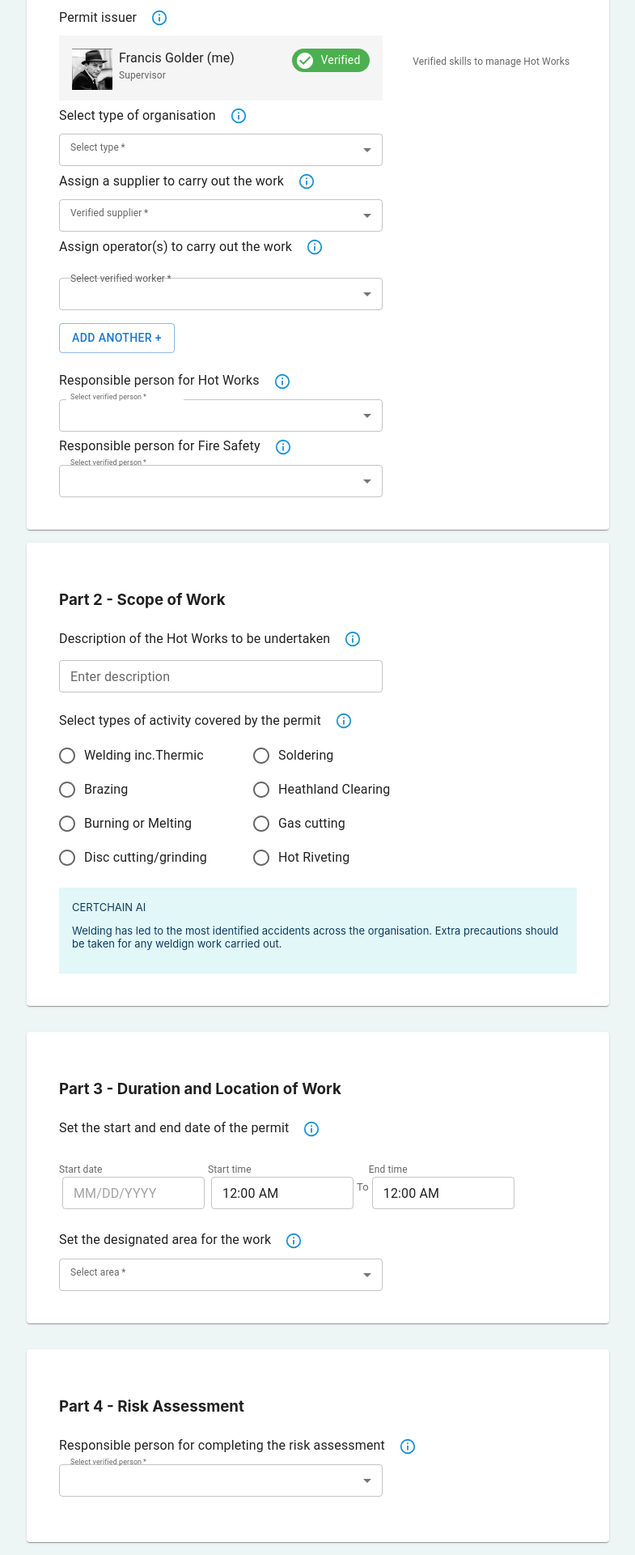
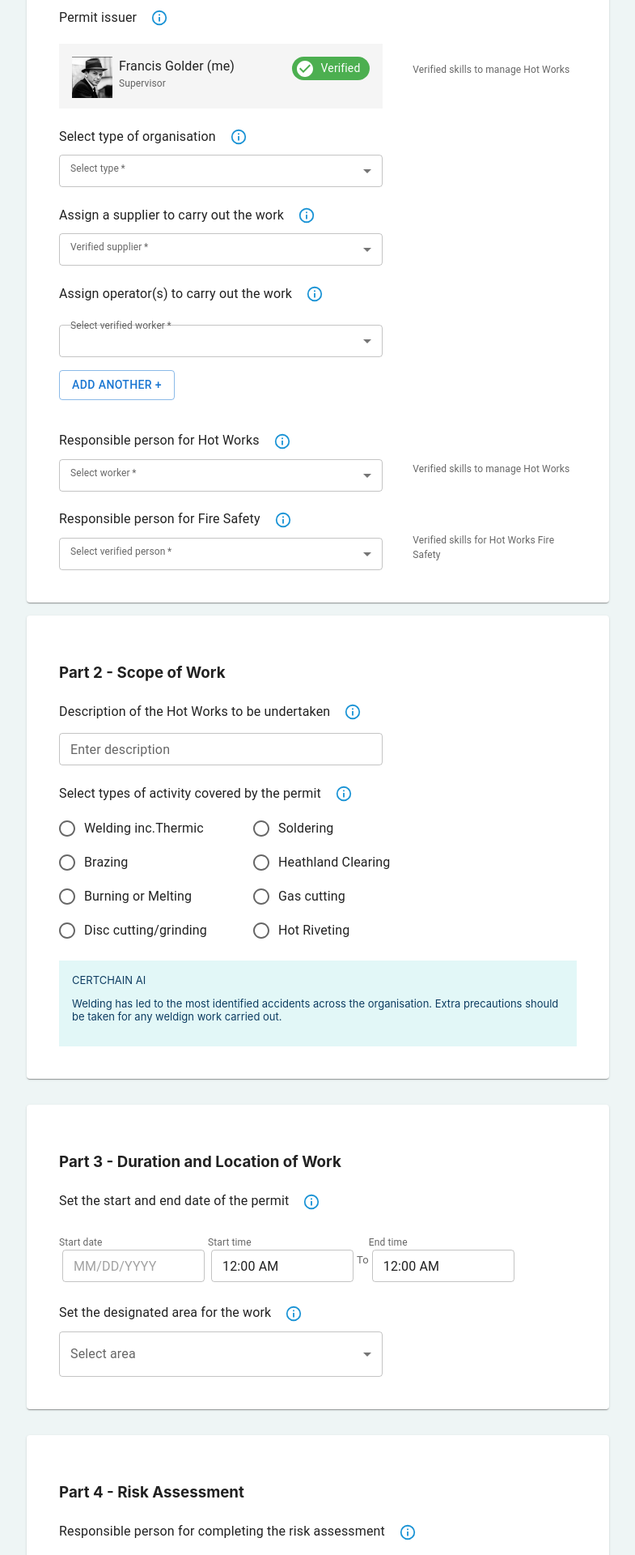
Before and after one commit to Catherinen29/skunkworks, a React (Create React App) app: page / in a window 1280 px wide. Shown: the part 500-2420 px from the top of the page at 81% size, without its empty margins (247-1032 px from the left). Built offline with nearby package versions, Linux system fonts and the light colour scheme.

Commit message:
Tidy up & insert verified icons.

```diff
--- a/src/components/newPermit/Part1.js
+++ b/src/components/newPermit/Part1.js
@@ -1,5 +1,5 @@
-import { Alert, Box, Button, FormControl, Grid, InputLabel, MenuItem, Paper, Select,
-    TableBody, TableRow, Tooltip, Typography, createTheme } from "@mui/material"
+import { Alert, Box, Button, FormControl, Grid, InputLabel, MenuItem, Paper, Select, TableContainer,
+    TableBody, TableRow, TextField, Tooltip, Typography, createTheme, Table} from "@mui/material"
 import { useEffect, useState } from "react"
 import Frank from '../../frank.png'
 import CheckCircleIcon from '@mui/icons-material/CheckCircle';
@@ -12,8 +12,8 @@ const [organisationType, setOrganisationType] = useState('')
 const [supplier, setSupplier] = useState('')
 const [operators, setOperators] = useState([])
 const [numOfSelectFields, setNumOfSelectFields] = useState(1)
-const [respForHotWorks, setRespForHotWorks] = useState({})
-const [respForFireSafety, setRespForFireSafety] = useState({})
+const [respForHotWorks, setRespForHotWorks] = useState('')
+const [respForFireSafety, setRespForFireSafety] = useState('')
 
 const handleOrganisation = (e) => {
     setOrganisationType(e.target.value)
@@ -37,15 +37,17 @@ const addField = () => {
 
 const handleHotWorks = (e) => {
     setRespForHotWorks(e.target.value)
+    console.log('organisation: ', e.target.value)
 }
 
 const handleFireSafety= (e) => {
     setRespForFireSafety(e.target.value)
+    console.log('organisation: ', e.target.value)
 }
 
 console.log(users)
 return(
-    <Paper component='section' sx={{
+    <Paper sx={{
             width: '40rem',
             bgcolor: '#ffffff',
             borderRadius: 1,
@@ -53,9 +55,10 @@ return(
             >
     <h3>Part 1 - Hot Works Permit Details</h3>
 
-
+    <TableContainer>
+        <Table>
     <TableBody>
-        <TableRow sx={{height: '25px', display: 'flex'}}>
+        <TableRow sx={{height: '35px', display: 'flex'}}>
             <Typography sx={{py: '0.4rem'}}>Permit issuer</Typography>
             <Tooltip title='Full name of person issuing the permit'>
                 <Alert variant='outlined' severity='info'
@@ -63,7 +66,8 @@ return(
                     ml: '0.5rem', px: 1, py: 0 }}></Alert>
             </Tooltip>
         </TableRow>
-    </TableBody>
+    </TableBody></Table>
+    </TableContainer>
 
 <Grid container spacing={2}>
     <Grid item xs={8}>
@@ -74,7 +78,7 @@ return(
 
         <Box sx={{display: 'flex', flexDirection: 'row'}}>
             <Box>
-            <img src={Frank} width={50}></img>
+            <img src={Frank} width={50} alt="User_image"></img>
             </Box>
             <Box sx={{mx: 1}}>
                 <Typography>{users[0].name} </Typography>
@@ -90,11 +94,7 @@ return(
                     <Typography sx={{color: 'white', fontSize: 14, alignSelf: 'center', m: '0.5rem'}}>Verified</Typography>
             </Box>
         </Box>
-
-
     </Grid>
-
-
 
         <Grid item xs={4} sx={{alignSelf: 'center'}}>
             <Typography sx={{fontSize: 12, color: 'rgba(0, 0, 0, 0.6)'}}>
@@ -103,24 +103,21 @@ return(
 </Grid>
 
 
-        <div>
-        <TableBody>
-        <TableRow sx={{height: '25px', display: 'flex'}}>
+        <Box>
+        <Box sx={{height: '25px', display: 'flex', mt: '1rem'}}>
             <Typography sx={{py: '0.4rem'}}>Select type of organisation</Typography>
             <Tooltip title='Select the organisation type'>
                 <Alert variant="outlined" severity="info"
                     sx={{borderColor: '#ffffff',
                     ml: '0.5rem', px: 1, py: 0 }}></Alert>
             </Tooltip>
-        </TableRow>
-        </TableBody>
+        </Box>
 
         <FormControl required size='small' sx={{display: 'block',
                 width: '25rem', mt: 2 }}>
         <InputLabel sx={{fontSize: 12, width: '100%'}}>Select type</InputLabel>
             <Select
             value={organisationType}
-            label='Select Type *'
             onChange={handleOrganisation}
             sx={{width: '25rem'}}
             >
@@ -129,19 +126,17 @@ return(
                 <MenuItem value='Carpentry'>Carpentry</MenuItem>
             </Select>
         </FormControl>
-        </div>
+        </Box>
 
-        <div>
-        <TableBody>
-        <TableRow sx={{height: '25px', display: 'flex'}}>
+        <Box>
+        <Box sx={{height: '25px', display: 'flex', mt: '1rem'}}>
             <Typography sx={{py: '0.4rem'}}>Assign a supplier to carry out the work</Typography>
             <Tooltip title='Select the supplier'>
                 <Alert variant='outlined' severity='info'
                     sx={{borderColor: '#ffffff',
                     ml: '0.5rem', px: 1, py: 0 }}></Alert>
             </Tooltip>
-        </TableRow>
-        </TableBody>
+        </Box>
 
         <FormControl required size='small' sx={{display: 'block',
                 mt: 2 }}>
@@ -156,19 +151,17 @@ return(
                 <MenuItem value='Wickes'>Wickes</MenuItem>
             </Select>
         </FormControl>
-        </div>
+        </Box>
 
-        <div>
-        <TableBody>
-        <TableRow sx={{height: '25px', display: 'flex'}}>
+        <Box>
+        <Box sx={{height: '25px', display: 'flex', mt: '1rem'}}>
             <Typography sx={{py: '0.4rem'}}>Assign operator(s) to carry out the work</Typography>
             <Tooltip title='Select the supplier'>
                 <Alert variant='outlined' severity="info"
                     sx={{borderColor: '#ffffff',
                     ml: '0.5rem', px: 1, py: 0 }}></Alert>
             </Tooltip>
-        </TableRow>
-        </TableBody>
+        </Box>
 
         <FormControl required size='small' sx={{display: 'block',
                 mt: 2 }}>
@@ -181,93 +174,128 @@ return(
                 onChange={(e) => handleOperator(e, index)}
                 sx={{width: '25rem', mt: 2}}
                 >
-                <MenuItem value={users[0]}>{users[0].name}</MenuItem>
-                <MenuItem value={users[1]}>{users[1].name}</MenuItem>
-                <MenuItem value={users[2]}>{users[2].name}</MenuItem>
-                <MenuItem value={users[3]}>{users[3].name}</MenuItem>
-                <MenuItem value={users[4]}>{users[4].name}</MenuItem>
+                <MenuItem value='Francis Golder (me)'>Francis Golder (me)</MenuItem>
+                <MenuItem value='Jan Goldstein'>Jan Goldstein</MenuItem>
+                <MenuItem value='Tilda Swinton'>Tilda Swinton</MenuItem>
+                <MenuItem value='Bill Nighy'>Bill Nighy</MenuItem>
+                <MenuItem value='Ralph Fiennes'>Ralph Fiennes</MenuItem>
             </Select>
         ))
         }
 
-        <div>
+        <Box>
             <Button  variant='outlined' onClick={addField} sx={{my: 2}}>ADD ANOTHER +</Button>
-        </div>
+        </Box>
 
         </FormControl>
-        </div>
+        </Box>
 
-
-        <TableBody>
-        <TableRow sx={{height: '25px', display: 'flex'}}>
+        <Box sx={{height: '25px', display: 'flex', mt: '1rem'}}>
             <Typography sx={{py: '0.4rem'}}>Responsible person for Hot Works</Typography>
             <Tooltip title='Select the name of the person'>
-                <Alert variant='outlined' severity='info'
+                <Alert variant="outlined" severity="info"
                     sx={{borderColor: '#ffffff',
                     ml: '0.5rem', px: 1, py: 0 }}></Alert>
             </Tooltip>
-        </TableRow>
-        </TableBody>
+        </Box>
 
         <Grid container spacing={2}>
             <Grid item  xs={8}>
-        <FormControl required size='small' sx={{display: 'block',
-                width: '90%', mt: 2 }}>
-        <InputLabel sx={{fontSize: 12}}>Select verified person</InputLabel>
+
+        <FormControl required size='small' sx={{display: 'flex',
+                width: '25rem', mt: 2 }}>
+        <InputLabel sx={{fontSize: 12, width: '100%'}}>Select worker</InputLabel>
             <Select
             value={respForHotWorks}
-            label='Select verified person *'
             onChange={handleHotWorks}
-            sx={{width: '25rem'}}>
-                <MenuItem value={users[0]}>{users[0].name}</MenuItem>
-                <MenuItem value={users[1]}>{users[1].name}</MenuItem>
-                <MenuItem value={users[5]}>{users[5].name}</MenuItem>
+            sx={{width: '25rem', height: '2.5rem'}}
+            >
+            <MenuItem value='Helena Bonham Carter' sx={{justifyContent: 'space-between'}}>Helena Bonham Carter
+                 <Box sx={{width: '6rem', height: '1.8rem', bgcolor: '#4caf50',
+                    borderRadius: 50, display: 'flex', justifyContent: 'center',
+                    alignItems: 'center'}}>
+                    <CheckCircleIcon style={{fill: 'white', m: '0.5rem'}}></CheckCircleIcon>
+                    <Typography sx={{color: 'white', fontSize: 14, alignSelf: 'center', m: '0.5rem'}}>Verified</Typography>
+                  </Box>
+
+                </MenuItem>
+            <MenuItem value='Bill Nighy' sx={{justifyContent: "space-between"}}>Bill Nighy
+             <Box sx={{width: '6rem', height: '1.8rem', bgcolor: '#4caf50',
+                    borderRadius: 50, display: 'flex', justifyContent: 'center',
+                    alignItems: 'center'}}>
+                    <CheckCircleIcon style={{fill: 'white', m: '0.5rem'}}></CheckCircleIcon>
+                    <Typography sx={{color: 'white', fontSize: 14, alignSelf: 'center', m: '0.5rem'}}>Verified</Typography>
+                  </Box>
+                </MenuItem>
+            <MenuItem value='Ralph Fiennes' sx={{justifyContent: "space-between"}}>Ralph Fiennes
+             <Box sx={{width: '6rem', height: '1.8rem', bgcolor: '#4caf50',
+                    borderRadius: 50, display: 'flex', justifyContent: 'center',
+                    alignItems: 'center'}}>
+                    <CheckCircleIcon style={{fill: 'white', m: '0.5rem'}}></CheckCircleIcon>
+                    <Typography sx={{color: 'white', fontSize: 14, alignSelf: 'center', m: '0.5rem'}}>Verified</Typography>
+                  </Box>
+                </MenuItem>
             </Select>
         </FormControl>
             </Grid>
 
-        {respForHotWorks.verified
-            ? <Grid item xs={4} sx={{alignSelf: 'center'}}>
+            <Grid item xs={4} sx={{alignSelf: 'center'}}>
                 <Typography sx={{fontSize: 12, color: 'rgba(0, 0, 0, 0.6)'}}>
                 Verified skills to manage Hot Works</Typography>
                 </Grid>
-            : null }
         </Grid>
 
-
-        <TableBody>
-        <TableRow sx={{height: '25px', display: 'flex'}}>
+        <Box sx={{height: '25px', display: 'flex', mt: '1rem'}}>
             <Typography sx={{py: '0.4rem'}}>Responsible person for Fire Safety</Typography>
             <Tooltip title='Select the name of the person'>
                 <Alert variant='outlined' severity='info'
                     sx={{borderColor: '#ffffff',
                     ml: '0.5rem', px: 1, py: 0 }}></Alert>
             </Tooltip>
-        </TableRow>
-        </TableBody>
+        </Box>
 
         <Grid container spacing={2}>
             <Grid item  xs={8}>
         <FormControl required size='small' sx={{display: 'block',
-                width: '25rem', mt: 2 }}>
+                mt: 2 }}>
         <InputLabel sx={{fontSize: 12}}>Select verified person</InputLabel>
             <Select
             value={respForFireSafety}
+            label='Select verified worker *'
             onChange={handleFireSafety}
             sx={{width: '25rem'}}>
-                <MenuItem value={users[0]}>{users[0].name}</MenuItem>
-                <MenuItem value={users[2]}>{users[2].name}</MenuItem>
-                <MenuItem value={users[4]}>{users[4].name}</MenuItem>
+                <MenuItem value='Jan Goldstein' sx={{justifyContent: "space-between"}}>Jan Goldstein
+                <Box sx={{width: '6rem', height: '1.8rem', bgcolor: '#4caf50',
+                    borderRadius: 50, display: 'flex', justifyContent: 'center',
+                    alignItems: 'center'}}>
+                    <CheckCircleIcon style={{fill: 'white', m: '0.5rem'}}></CheckCircleIcon>
+                    <Typography sx={{color: 'white', fontSize: 14, alignSelf: 'center', m: '0.5rem'}}>Verified</Typography>
+                  </Box>
+                </MenuItem>
+                <MenuItem value='Tilda Swinton' sx={{justifyContent: "space-between"}}>Tilda Swinton
+                <Box sx={{width: '6rem', height: '1.8rem', bgcolor: '#4caf50',
+                    borderRadius: 50, display: 'flex', justifyContent: 'center',
+                    alignItems: 'center'}}>
+                    <CheckCircleIcon style={{fill: 'white', m: '0.5rem'}}></CheckCircleIcon>
+                    <Typography sx={{color: 'white', fontSize: 14, alignSelf: 'center', m: '0.5rem'}}>Verified</Typography>
+                  </Box>
+                </MenuItem>
+                <MenuItem value={users[1]} sx={{justifyContent: "space-between"}}>Bill Nighy<Box sx={{width: '6rem', height: '1.8rem', bgcolor: '#4caf50',
+                    borderRadius: 50, display: 'flex', justifyContent: 'center',
+                    alignItems: 'center'}}>
+                    <CheckCircleIcon style={{fill: 'white', m: '0.5rem'}}></CheckCircleIcon>
+                    <Typography sx={{color: 'white', fontSize: 14, alignSelf: 'center', m: '0.5rem'}}>Verified</Typography>
+                  </Box>
+                </MenuItem>
             </Select>
         </FormControl>
             </Grid>
 
-        {respForFireSafety.verified
-            ? <Grid item xs={4} sx={{alignSelf: 'center'}}>
+        <Grid item xs={4} sx={{alignSelf: 'center'}}>
                 <Typography sx={{fontSize: 12, color: 'rgba(0, 0, 0, 0.6)'}}>
-                Verified skills for Hot Works Safety</Typography>
+                Verified skills for Hot Works Fire Safety</Typography>
                 </Grid>
-            : null }
+
         </Grid>
 
 
--- a/src/components/newPermit/Part3.js
+++ b/src/components/newPermit/Part3.js
@@ -1,5 +1,5 @@
 import { Alert, Box, FormControl, FormControlLabel, InputLabel, MenuItem, Paper,
-    Select, TableBody, TableRow,
+    Select, TextField, TableBody, TableRow,
     Tooltip, Typography, createTheme } from "@mui/material"
 import { DatePicker } from "@mui/x-date-pickers"
 import { TimePicker } from "@mui/x-date-pickers"
@@ -99,10 +99,10 @@ const handleChangeArea = (e) => {
         </TableBody>
         <FormControl required size='small' sx={{display: 'block',
                 mt: 2 }}>
-            <InputLabel sx={{fontSize: 12}}>Select area</InputLabel>
-            <Select
+            <TextField
+                select
                 value={area}
-                label='Select area *'
+                label='Select area'
                 onChange={handleChangeArea}
                 sx={{width: '25rem'}}
                 >
@@ -110,7 +110,7 @@ const handleChangeArea = (e) => {
                 <MenuItem value="Hospital Block B">Hospital Block B</MenuItem>
                 <MenuItem value="Hospital Block C">Hospital Block C</MenuItem>
                 <MenuItem value="Hospital Block D">Hospital Block D</MenuItem>
-            </Select>
+            </TextField>
         </FormControl>
         </div>
         </Paper>
--- a/src/components/newPermit/Part4.js
+++ b/src/components/newPermit/Part4.js
@@ -1,7 +1,9 @@
 import { Alert, FormControl, Grid, InputLabel, MenuItem, Paper, Select, TableBody, TableRow,
-    Typography, Tooltip } from "@mui/material"
+    Box, Typography, Tooltip, TextField } from "@mui/material"
 import { useState } from "react"
 import AssignmentIndIcon from '@mui/icons-material/AssignmentInd';
+import CheckCircleIcon from '@mui/icons-material/CheckCircle';
+
 
 export default function Part4(props) {
 
@@ -11,6 +13,7 @@ const [riskAssessor, setRiskAssessor] = useState({})
 
 const handleRiskAssessor = (e) => {
     setRiskAssessor(e.target.value)
+    console.log(riskAssessor)
 }
 
     return (
@@ -26,7 +29,7 @@ const handleRiskAssessor = (e) => {
         <TableBody>
         <TableRow sx={{height: '25px', display: 'flex'}}>
             <Typography sx={{py: '0.4rem'}}>Responsible person for completing the risk assessment</Typography>
-            <Tooltip title='Select name of responsible person'>
+            <Tooltip title='Select verified'>
                 <Alert variant='outlined' severity='info'
                     sx={{borderColor: '#ffffff',
                     ml: '0.5rem', px: 1, py: 0 }}></Alert>
@@ -37,16 +40,37 @@ const handleRiskAssessor = (e) => {
         <Grid container spacing={2}>
             <Grid item  xs={8}>
         <FormControl required size='small' sx={{display: 'block',
-            width: '25rem', my: 2 }}>
-        <InputLabel sx={{fontSize: 12}}>Select verified person</InputLabel>
-            <Select
+            width: '25rem', mb: 1, mt: '2rem'}}>
+            <TextField
+                select
                 value={riskAssessor}
                 onChange={handleRiskAssessor}
+                label='Select verified person'
                 sx={{width: '25rem'}}>
-            <MenuItem value={users[2]}>{users[2].name}</MenuItem>
-            <MenuItem value={users[1]}>{users[1].name}</MenuItem>
-            <MenuItem value={users[5]}>{users[5].name}</MenuItem>
-            </Select>
+            <MenuItem value='Francis Golder (me)' sx={{justifyContent: "space-between"}}>Francis Golder (me)
+                <Box sx={{width: '6rem', bgcolor: '#4caf50',
+                    borderRadius: 50, display: 'flex', justifyContent: 'center',
+                    alignItems: 'center'}}>
+                    <CheckCircleIcon style={{fill: 'white', m: '0.5rem'}}></CheckCircleIcon>
+                    <Typography sx={{color: 'white', fontSize: 14, alignSelf: 'center', m: '0.5rem'}}>Verified</Typography>
+                  </Box>
+                </MenuItem>
+            <MenuItem value='Jan Goldstein' sx={{justifyContent: "space-between"}}>Jan Goldstein <Box sx={{width: '6rem', bgcolor: '#4caf50',
+                    borderRadius: 50, display: 'flex', justifyContent: 'center',
+                    alignItems: 'center'}}>
+                    <CheckCircleIcon style={{fill: 'white', m: '0.5rem'}}></CheckCircleIcon>
+                    <Typography sx={{color: 'white', fontSize: 14, alignSelf: 'center', m: '0.5rem'}}>Verified</Typography>
+                  </Box>
+                </MenuItem>
+            <MenuItem value='Tilda Swinton' sx={{justifyContent: "space-between"}}>Tilda Swinton
+                <Box sx={{width: '6rem', bgcolor: '#4caf50',
+                    borderRadius: 50, display: 'flex', justifyContent: 'center',
+                    alignItems: 'center'}}>
+                    <CheckCircleIcon style={{fill: 'white', m: '0.5rem'}}></CheckCircleIcon>
+                    <Typography sx={{color: 'white', fontSize: 14, alignSelf: 'center', m: '0.5rem'}}>Verified</Typography>
+                  </Box>
+                </MenuItem>
+            </TextField>
         </FormControl>
         </Grid>
 
--- a/src/components/newPermit/Part6.js
+++ b/src/components/newPermit/Part6.js
@@ -1,13 +1,15 @@
 import { Box, Checkbox, FormControl, Grid, InputLabel, MenuItem, Paper, Select,
-    TableBody, TableRow, Typography, Tooltip, Alert } from "@mui/material"
+    TableBody, TableRow, TextField, Typography, Tooltip, Alert } from "@mui/material"
 import { useState } from "react"
 import AssignmentIndIcon from '@mui/icons-material/AssignmentInd';
+import CheckCircleIcon from '@mui/icons-material/CheckCircle';
+
 
 export default function Part6(props) {
 
 let users = props.users
 
-const [fireWatch, setFireWatch ] = useState({})
+const [fireWatch, setFireWatch ] = useState()
 const [watchDuration, setWatchDuration] = useState()
 const [photoRequired, setPhotoRequired] = useState(false)
 
@@ -43,31 +45,51 @@ const handleWatchDuration = (e) => {
         <Grid container spacing={2}>
             <Grid item  xs={8}>
         <FormControl required size="small" sx={{display: 'block',
-                width: '90%', mt: 2 }}>
-        <InputLabel sx={{fontSize: 12}}>Select verified person</InputLabel>
-            <Select
+                width: '90%', mb: 1, mt: '2rem' }}>
+        <TextField
+                select
             value={fireWatch}
             onChange={handleFireWatch}
+            label='Select verified person'
             sx={{width: '25rem'}}>
-            <MenuItem value={users[0]}>{users[0].name}</MenuItem>
-            <MenuItem value={users[3]}>{users[3].name}</MenuItem>
-            <MenuItem value={users[5]}>{users[5].name}</MenuItem>
-            </Select>
+            <MenuItem value='Francis Golder (me)' sx={{justifyContent: "space-between"}}>Francis Golder (me)
+                <Box sx={{width: '6rem', bgcolor: '#4caf50',
+                    borderRadius: 50, display: 'flex', justifyContent: 'center',
+                    alignItems: 'center'}}>
+                    <CheckCircleIcon style={{fill: 'white', m: '0.5rem'}}></CheckCircleIcon>
+                    <Typography sx={{color: 'white', fontSize: 14, alignSelf: 'center', m: '0.5rem'}}>Verified</Typography>
+                  </Box>
+                </MenuItem>
+            <MenuItem value='Jan Goldstein' sx={{justifyContent: "space-between"}}>Jan Goldstein <Box sx={{width: '6rem', bgcolor: '#4caf50',
+                    borderRadius: 50, display: 'flex', justifyContent: 'center',
+                    alignItems: 'center'}}>
+                    <CheckCircleIcon style={{fill: 'white', m: '0.5rem'}}></CheckCircleIcon>
+                    <Typography sx={{color: 'white', fontSize: 14, alignSelf: 'center', m: '0.5rem'}}>Verified</Typography>
+                  </Box>
+                </MenuItem>
+            <MenuItem value='Tilda Swinton' sx={{justifyContent: "space-between"}}>Tilda Swinton
+                <Box sx={{width: '6rem', bgcolor: '#4caf50',
+                    borderRadius: 50, display: 'flex', justifyContent: 'center',
+                    alignItems: 'center'}}>
+                    <CheckCircleIcon style={{fill: 'white', m: '0.5rem'}}></CheckCircleIcon>
+                    <Typography sx={{color: 'white', fontSize: 14, alignSelf: 'center', m: '0.5rem'}}>Verified</Typography>
+                  </Box>
+                </MenuItem>
+            </TextField>
         </FormControl>
         </Grid>
 
-        {fireWatch.verified
-            ? <Grid item xs={4} sx={{alignSelf: 'center', display: 'flex', flexDirection: 'row', alignItems: 'center'}}>
+        <Grid item xs={4} sx={{alignSelf: 'center', display: 'flex', flexDirection: 'row', alignItems: 'center'}}>
                 <AssignmentIndIcon sx={{color: 'rgba(0, 0, 0, 0.6)'}} />
                 <Typography sx={{fontSize: 12, color: 'rgba(0, 0, 0, 0.6)', ml: 1}}>
                 Supervisor Passport</Typography>
                 </Grid>
-            : null }
+
         </Grid>
 
         <div>
         <TableBody>
-        <TableRow sx={{height: '25px', display: 'flex'}}>
+        <TableRow sx={{height: '25px', display: 'flex', mt: '1rem'}}>
             <Typography sx={{py: '0.4rem'}}>Set fire watch duration (min 60 mins)</Typography>
             <Tooltip title='Duration of fire watch'>
                 <Alert variant='outlined' severity='info'
@@ -79,18 +101,19 @@ const handleWatchDuration = (e) => {
         </TableBody>
 
         <FormControl required size="small" sx={{display: 'block',
-                width: '25rem', mt: 2 }}>
-        <InputLabel sx={{fontSize: 12}}>Select duration</InputLabel>
-            <Select
+                width: '25rem', mb: 1, mt: '2rem'}}>
+        <TextField
+            select
             value={watchDuration}
             onChange={handleWatchDuration}
+            label='Select duration'
             sx={{width: '25rem'}}>
                 <MenuItem value='60'>60 mins</MenuItem>
                 <MenuItem value='90'>90 mins</MenuItem>
                 <MenuItem value='120'>120 mins</MenuItem>
                 <MenuItem value='150'>150 mins</MenuItem>
                 <MenuItem value='180'>180 mins</MenuItem>
-            </Select>
+            </TextField>
         </FormControl>
         </div>
 
--- a/src/components/newPermit/Part7.js
+++ b/src/components/newPermit/Part7.js
@@ -27,7 +27,7 @@ const handleConfirmation = (e) => {
 
         <div>
         <FormControl sx={{
-                mt: 2, width: '25rem' }}>
+                mb: 1, mt: '1rem', width: '25rem' }}>
             <TextField multiline size='small' label='Enter description'
              />
         </FormControl>
```
Also changed, not shown: src/components/newPermit/Part5.js (+33 -11 lines).
